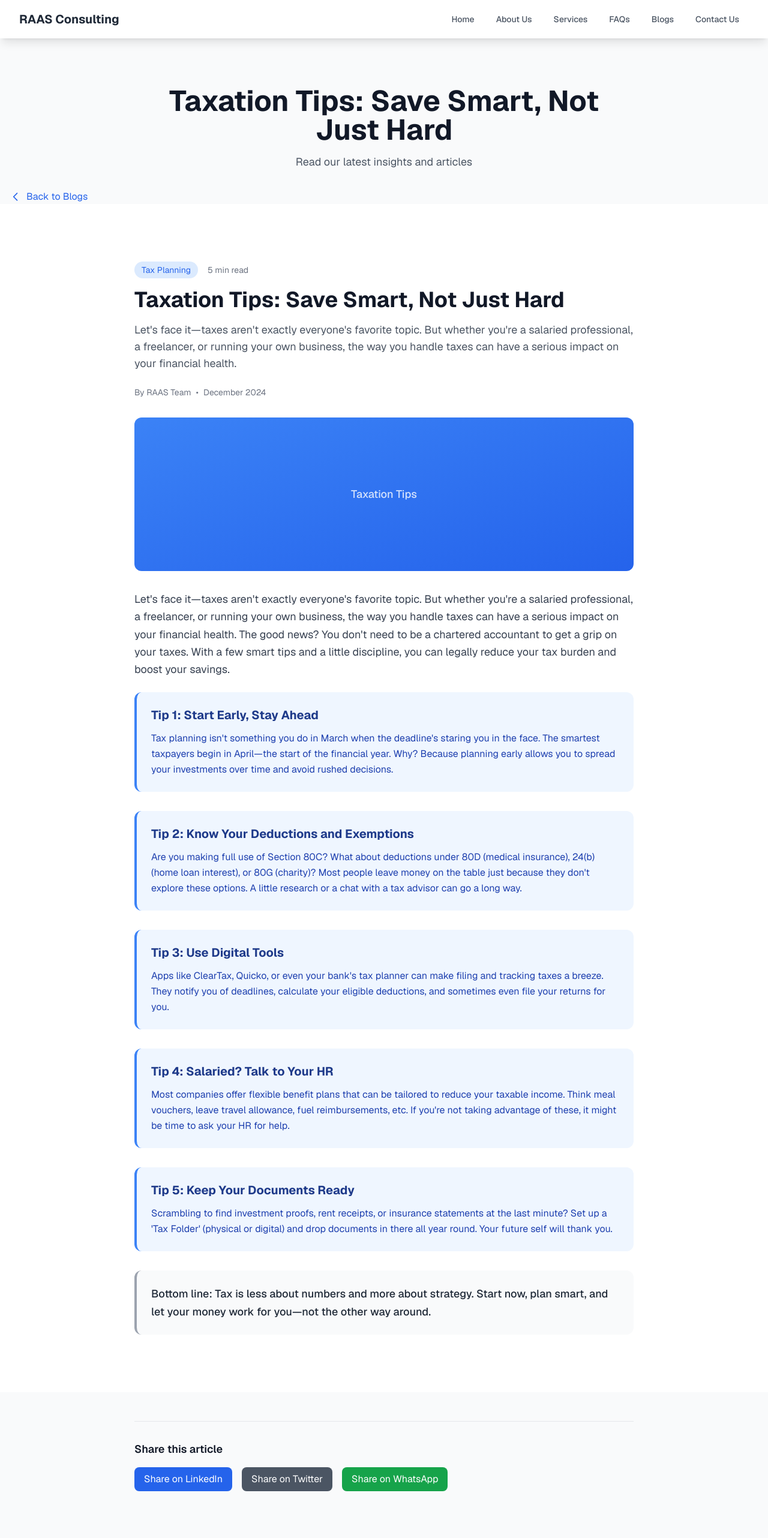
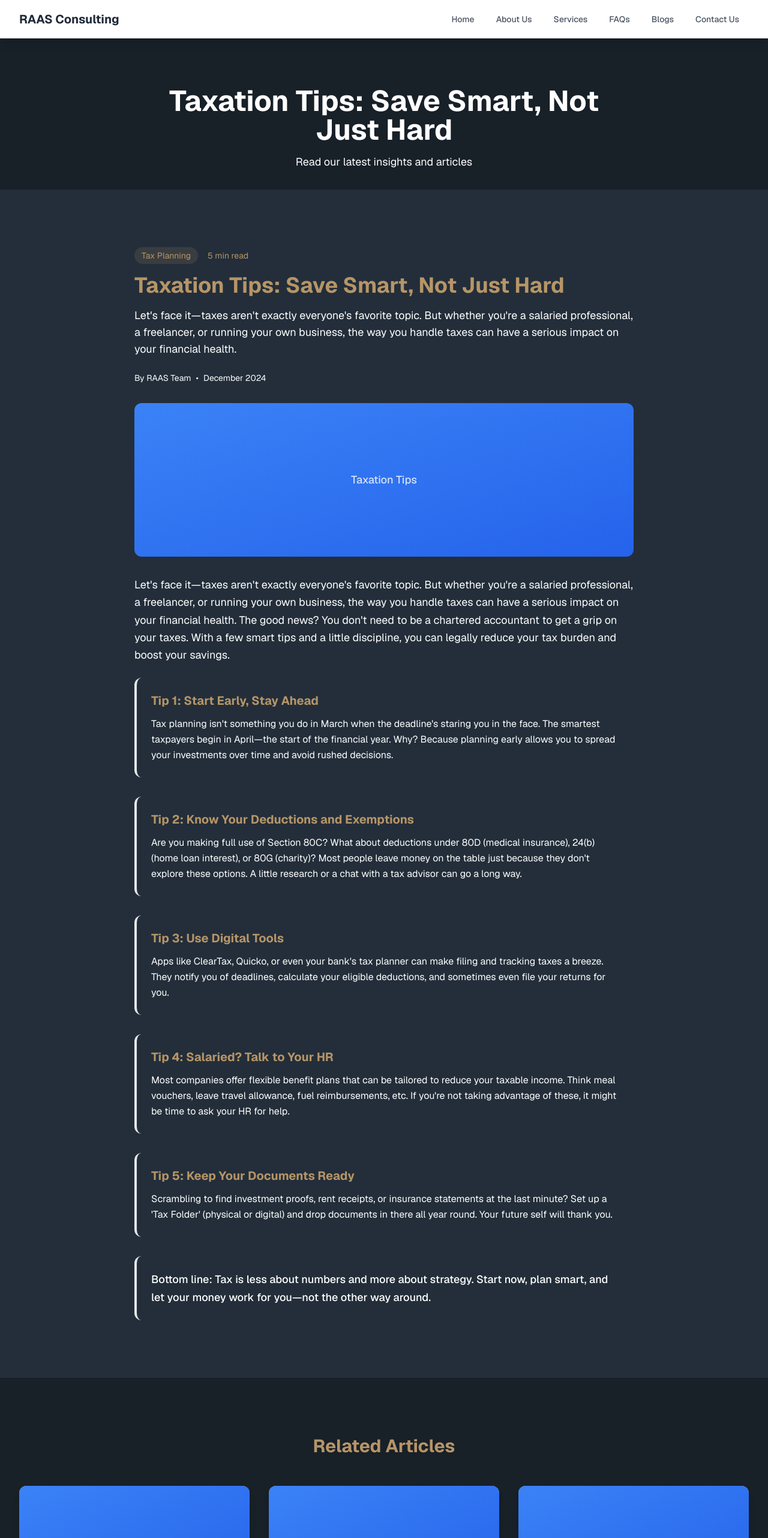
Before and after one commit to hruthiksiva/raas-consultancy, a React (Vite) app: page /blog/1 in a window 1280 px wide. Shown: the top 2564 px of the page at 60% size. Built offline with nearby package versions, Linux system fonts and the light colour scheme.

Commit message:
Blog details page overall aesthetics changed

```diff
--- a/src/components/blogdetail/BlogDetailContentSection.jsx
+++ b/src/components/blogdetail/BlogDetailContentSection.jsx
@@ -1,23 +1,23 @@
 const BlogDetailContentSection = ({ currentBlog, renderContent }) => (
-  <section className="py-16 md:py-24 bg-white">
+  <section style={{ backgroundColor: '#232E3A' }} className="py-16 md:py-24">
     <div className="max-w-4xl mx-auto px-4 sm:px-6 lg:px-8">
       {/* Blog Header */}
       <div className="mb-8">
         <div className="flex items-center space-x-4 mb-4">
-          <span className="bg-blue-100 text-blue-600 text-sm px-3 py-1 rounded-full">
+          <span style={{ backgroundColor: 'rgba(182, 149, 103, 0.15)', color: '#B69567' }} className="text-sm px-3 py-1 rounded-full">
             {currentBlog.category}
           </span>
-          <span className="text-gray-500 text-sm">
+          <span style={{ color: '#B69567' }} className="text-sm">
             {currentBlog.readTime}
           </span>
         </div>
-        <h1 className="text-3xl md:text-4xl font-bold text-gray-900 mb-4">
+        <h1 className="text-3xl md:text-4xl font-bold mb-4" style={{ color: '#B69567' }}>
           {currentBlog.title}
         </h1>
-        <p className="text-lg text-gray-600 mb-6">
+        <p className="text-lg mb-6" style={{ color: '#FFFFFF' }}>
           {currentBlog.excerpt}
         </p>
-        <div className="flex items-center text-gray-500 text-sm">
+        <div className="flex items-center text-sm" style={{ color: '#FFFFFF' }}>
           <span>By {currentBlog.author}</span>
           <span className="mx-2">•</span>
           <span>{currentBlog.date}</span>
@@ -32,7 +32,7 @@ const BlogDetailContentSection = ({ currentBlog, renderContent }) => (
         </div>
       </div>
       {/* Blog Content */}
-      <div className="prose prose-lg max-w-none">
+      <div className="prose prose-lg max-w-none" style={{ color: '#FFFFFF' }}>
         {renderContent(currentBlog.content)}
       </div>
     </div>
--- a/src/components/blogdetail/BlogDetailHeroSection.jsx
+++ b/src/components/blogdetail/BlogDetailHeroSection.jsx
@@ -1,8 +1,8 @@
 const BlogDetailHeroSection = ({ title, subtitle }) => (
-  <header>
+  <header style={{ backgroundColor: '#182028' }}>
     <div className="max-w-4xl mx-auto px-4 sm:px-6 lg:px-8 pt-12 md:pt-20 text-center">
-      <h1 className="text-4xl md:text-5xl font-bold text-gray-900 mb-4">{title}</h1>
-      <p className="text-lg text-gray-600 mb-8">{subtitle}</p>
+      <h1 className="text-4xl md:text-5xl font-bold mb-4" style={{ color: '#FFFFFF' }}>{title}</h1>
+      <p className="text-lg mb-8" style={{ color: '#FFFFFF' }}>{subtitle}</p>
     </div>
   </header>
 );
--- a/src/components/blogdetail/BlogDetailRelatedSection.jsx
+++ b/src/components/blogdetail/BlogDetailRelatedSection.jsx
@@ -1,14 +1,15 @@
 const BlogDetailRelatedSection = ({ relatedBlogs, onBlogClick }) => (
-  <section className="py-16 md:py-24 bg-gray-50">
+  <section style={{ backgroundColor: '#182028' }} className="py-16 md:py-24">
     <div className="max-w-7xl mx-auto px-4 sm:px-6 lg:px-8">
-      <h2 className="text-3xl font-bold text-gray-900 mb-12 text-center">
+      <h2 className="text-3xl font-bold text-center mb-12" style={{ color: '#B69567' }}>
         Related Articles
       </h2>
       <div className="grid md:grid-cols-3 gap-8">
         {relatedBlogs.map((blog) => (
           <div
             key={blog.slug}
-            className="bg-white rounded-xl shadow-lg overflow-hidden hover:shadow-xl transition-shadow duration-300 cursor-pointer"
+            className="rounded-xl shadow-lg overflow-hidden hover:shadow-xl transition-shadow duration-300 cursor-pointer"
+            style={{ backgroundColor: '#B69567' }}
             onClick={() => onBlogClick(blog.slug)}
           >
             <div className="h-48 bg-gradient-to-br from-blue-500 to-blue-600 flex items-center justify-center">
@@ -17,10 +18,10 @@ const BlogDetailRelatedSection = ({ relatedBlogs, onBlogClick }) => (
               </span>
             </div>
             <div className="p-6">
-              <h3 className="text-xl font-bold text-gray-900 mb-3 line-clamp-2">
+              <h3 className="text-xl font-bold mb-3 line-clamp-2" style={{ color: '#182028' }}>
                 {blog.title}
               </h3>
-              <p className="text-gray-600 mb-4 line-clamp-3">
+              <p className="mb-4 line-clamp-3" style={{ color: '#232E3A' }}>
                 {blog.excerpt}
               </p>
               <button className="text-blue-600 font-semibold hover:text-blue-700 transition-colors duration-200">
--- a/src/pages/BlogDetail.jsx
+++ b/src/pages/BlogDetail.jsx
@@ -1,152 +1,87 @@
 import { useParams } from 'react-router-dom';
-import { useEffect, useState } from 'react';
 import BlogDetailHeroSection from '../components/blogdetail/BlogDetailHeroSection';
 import BlogDetailContentSection from '../components/blogdetail/BlogDetailContentSection';
 import BlogDetailShareSection from '../components/blogdetail/BlogDetailShareSection';
 import BlogDetailRelatedSection from '../components/blogdetail/BlogDetailRelatedSection';
 import BlogDetailCTASection from '../components/blogdetail/BlogDetailCTASection';
+import blogDetails from '../data/blogDetails.json';
 
 const BlogDetail = () => {
   const { slug } = useParams();
-  const [blogData, setBlogData] = useState({});
-  const [currentBlog, setCurrentBlog] = useState(null);
-  const [relatedBlogs, setRelatedBlogs] = useState([]);
+  const currentBlog = blogDetails[slug] || Object.values(blogDetails)[0];
 
-  useEffect(() => {
-    fetch('/src/data/blogDetails.json')
-      .then((res) => res.json())
-      .then((data) => {
-        setBlogData(data);
-        setCurrentBlog(data[slug] || data[Object.keys(data)[0]]);
-        // Prepare related blogs (exclude current slug)
-        const related = Object.keys(data)
-          .filter(key => key !== slug)
-          .slice(0, 3)
-          .map(key => ({ slug: key, ...data[key] }));
-        setRelatedBlogs(related);
-      });
-  }, [slug]);
+  // Get related blogs (exclude current)
+  const relatedBlogs = Object.entries(blogDetails)
+    .filter(([key]) => key !== slug)
+    .slice(0, 3)
+    .map(([key, blog]) => ({ ...blog, slug: key }));
 
-  const handleBackToBlogs = () => {
-    window.location.href = '/blogs';
-  };
-
-  const handleRelatedBlogClick = (relatedSlug) => {
-    window.location.href = `/blog/${relatedSlug}`;
-  };
-
+  // Render content sections
   const renderContent = (content) => {
-    if (!content) return null;
     return content.map((section, index) => {
       switch (section.type) {
-        case "intro":
+        case 'intro':
           return (
-            <p key={index} className="text-lg text-gray-700 leading-relaxed mb-6">
+            <p key={index} style={{ color: '#FFFFFF' }} className="text-lg leading-relaxed mb-6">
               {section.text}
             </p>
           );
-        case "tip":
+        case 'tip':
           return (
-            <div key={index} className="mb-8 p-6 bg-blue-50 rounded-xl border-l-4 border-blue-500">
-              <h3 className="text-xl font-bold text-blue-900 mb-3">
-                {section.title}
-              </h3>
-              <p className="text-blue-800 leading-relaxed">
-                {section.text}
-              </p>
+            <div key={index} style={{ background: '#232E3A' }} className="mb-8 p-6 rounded-xl border-l-4" >
+              <h3 className="text-xl font-bold mb-3" style={{ color: '#B69567' }}>{section.title}</h3>
+              <p style={{ color: '#FFFFFF' }} className="leading-relaxed">{section.text}</p>
             </div>
           );
-        case "lesson":
+        case 'lesson':
           return (
-            <div key={index} className="mb-8 p-6 bg-green-50 rounded-xl border-l-4 border-green-500">
-              <h3 className="text-xl font-bold text-green-900 mb-3">
-                {section.title}
-              </h3>
-              <p className="text-green-800 leading-relaxed">
-                {section.text}
-              </p>
+            <div key={index} style={{ background: '#232E3A' }} className="mb-8 p-6 rounded-xl border-l-4" >
+              <h3 className="text-xl font-bold mb-3" style={{ color: '#B69567' }}>{section.title}</h3>
+              <p style={{ color: '#FFFFFF' }} className="leading-relaxed">{section.text}</p>
             </div>
           );
-        case "section":
+        case 'section':
           return (
-            <div key={index} className="mb-6">
-              <h3 className="text-xl font-bold text-gray-900 mb-3">
-                {section.title}
-              </h3>
-              <p className="text-gray-700 leading-relaxed">
-                {section.text}
-              </p>
+            <div key={index}>
+              <h3 className="text-xl font-bold mb-3" style={{ color: '#B69567' }}>{section.title}</h3>
+              <p style={{ color: '#FFFFFF' }} className="leading-relaxed">{section.text}</p>
             </div>
           );
-        case "list":
+        case 'list':
           return (
-            <div key={index} className="mb-6">
-              <h3 className="text-xl font-bold text-gray-900 mb-3">
-                {section.title}
-              </h3>
-              <ul className="list-disc list-inside space-y-2 text-gray-700">
+            <div key={index}>
+              <h3 className="text-xl font-bold mb-3" style={{ color: '#B69567' }}>{section.title}</h3>
+              <ul className="list-disc list-inside space-y-2" style={{ color: '#FFFFFF' }}>
                 {section.items.map((item, itemIndex) => (
-                  <li key={itemIndex} className="leading-relaxed">
-                    {item}
-                  </li>
+                  <li key={itemIndex} className="leading-relaxed">{item}</li>
                 ))}
               </ul>
             </div>
           );
-        case "conclusion":
+        case 'conclusion':
           return (
-            <div key={index} className="mt-8 p-6 bg-gray-50 rounded-xl border-l-4 border-gray-400">
-              <p className="text-lg text-gray-800 leading-relaxed font-medium">
-                {section.text}
-              </p>
+            <div key={index} style={{ background: '#232E3A' }} className="mt-8 p-6 rounded-xl border-l-4">
+              <p style={{ color: '#FFFFFF' }} className="text-lg leading-relaxed font-medium">{section.text}</p>
             </div>
           );
         default:
           return (
-            <p key={index} className="text-gray-700 leading-relaxed mb-6">
-              {section.text}
-            </p>
+            <p key={index} style={{ color: '#FFFFFF' }} className="leading-relaxed mb-6">{section.text}</p>
           );
       }
     });
   };
 
-  if (!currentBlog) return null;
-
   return (
-    <div className="min-h-screen">
-      {/* Hero Section */}
-      <BlogDetailHeroSection
-        title={currentBlog.title}
-        subtitle="Read our latest insights and articles"
-      />
+    <div className="min-h-screen" style={{ backgroundColor: '#182028' }}>
+      {/* Hero Header */}
+      <BlogDetailHeroSection title={currentBlog.title} subtitle="Read our latest insights and articles" />
       {/* Blog Content Section */}
-      <button
-        onClick={handleBackToBlogs}
-        className="flex items-center text-blue-600 hover:text-blue-700 transition-colors duration-200 ml-4 mt-4"
-      >
-        <svg
-          className="w-5 h-5 mr-2"
-          fill="none"
-          stroke="currentColor"
-          viewBox="0 0 24 24"
-        >
-          <path
-            strokeLinecap="round"
-            strokeLinejoin="round"
-            strokeWidth={2}
-            d="M15 19l-7-7 7-7"
-          />
-        </svg>
-        Back to Blogs
-      </button>
       <BlogDetailContentSection currentBlog={currentBlog} renderContent={renderContent} />
-      {/* Share Section */}
-      <div className="max-w-4xl mx-auto px-4 sm:px-6 lg:px-8">
-        <BlogDetailShareSection />
-      </div>
+          {/* Share Section */}
+      {/* <BlogDetailShareSection /> */}
       {/* Related Articles */}
-      <BlogDetailRelatedSection relatedBlogs={relatedBlogs} onBlogClick={handleRelatedBlogClick} />
+      <BlogDetailRelatedSection relatedBlogs={relatedBlogs} onBlogClick={(slug) => (window.location.href = `/blog/${slug}`)} />
       {/* CTA Section */}
       <BlogDetailCTASection />
     </div>
```
Also changed, not shown: src/components/blogdetail/BlogDetailCTASection.jsx (+7 -5 lines), src/assets/ContactHero.jpg (added).
